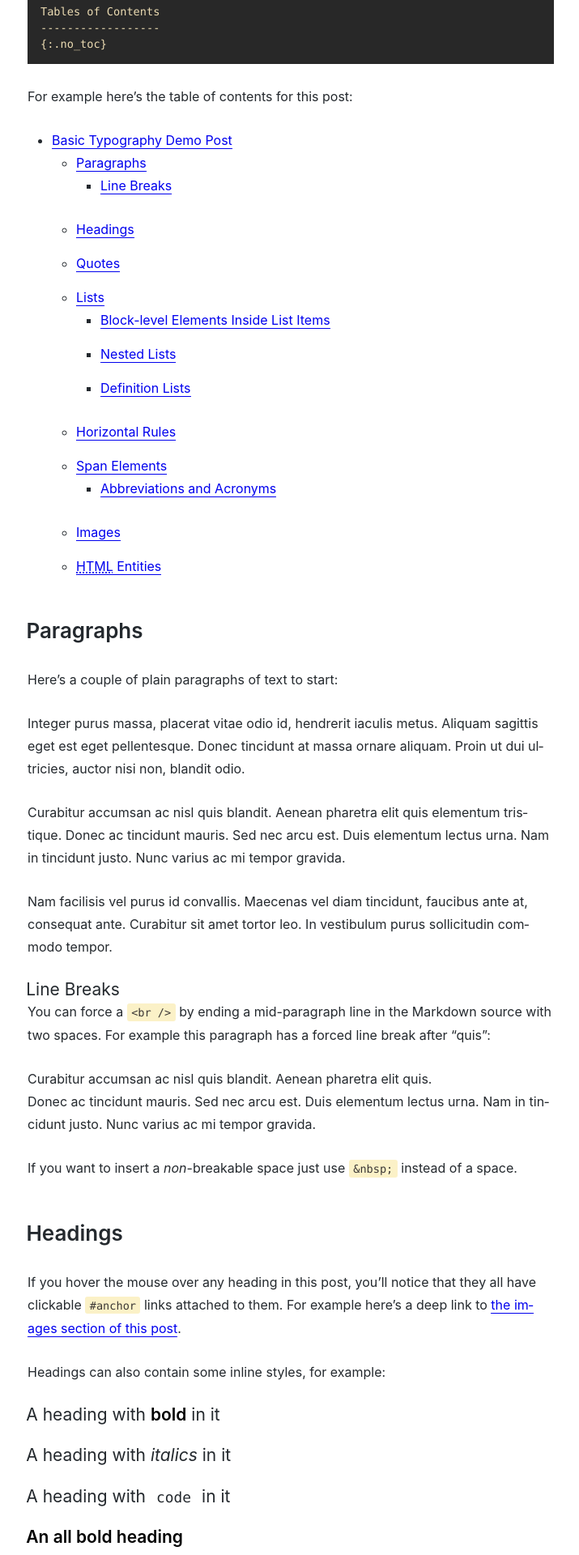
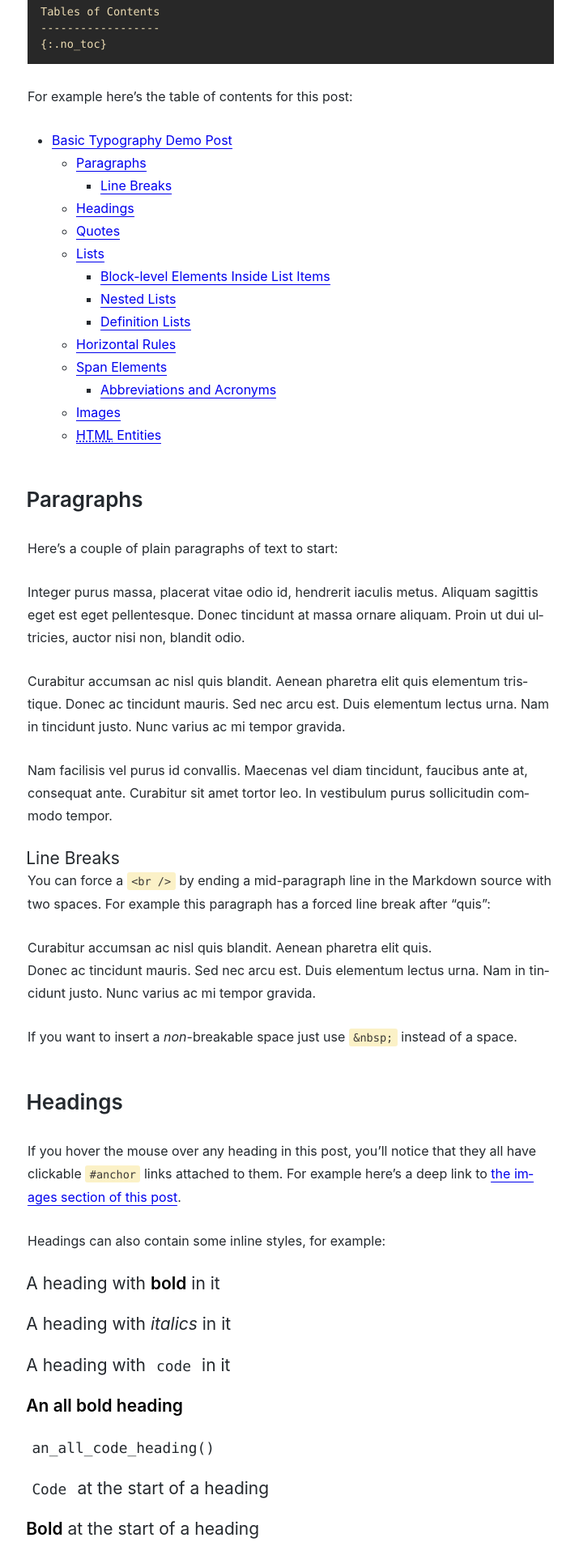
Before and after one commit to seanh/jekyll-theme-oatcake, a Jekyll site: the page built from _posts/2019-08-31-basics.md, in a window 1280 px wide. Shown: the part 900-2820 px from the top of the page at 81% size, without its empty margins (281-996 px from the left). Built offline with Jekyll 4.4.1, drawn with Linux system fonts in a browser that asks for light colours; our own code applies the rules of GitHub Pages for plain Markdown files.

Commit message:
Fix TOX list item spacing

```diff
--- a/assets/css/seanh.css
+++ b/assets/css/seanh.css
@@ -477,3 +477,9 @@ sub {
 sup a.footnote {
   border-bottom: none;
 }
+
+#markdown-toc li,
+#markdown-toc li ul,
+#markdown-toc li ol {
+  margin-bottom: 0;
+}
```
